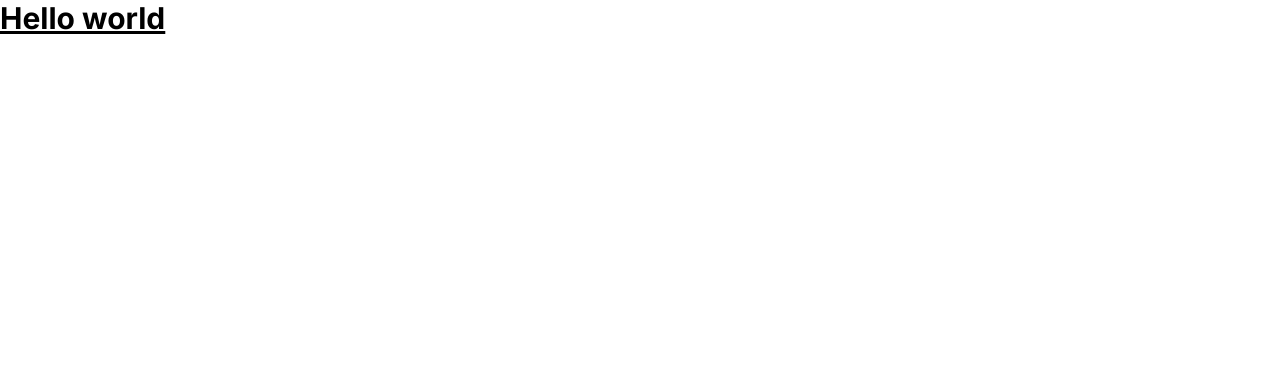
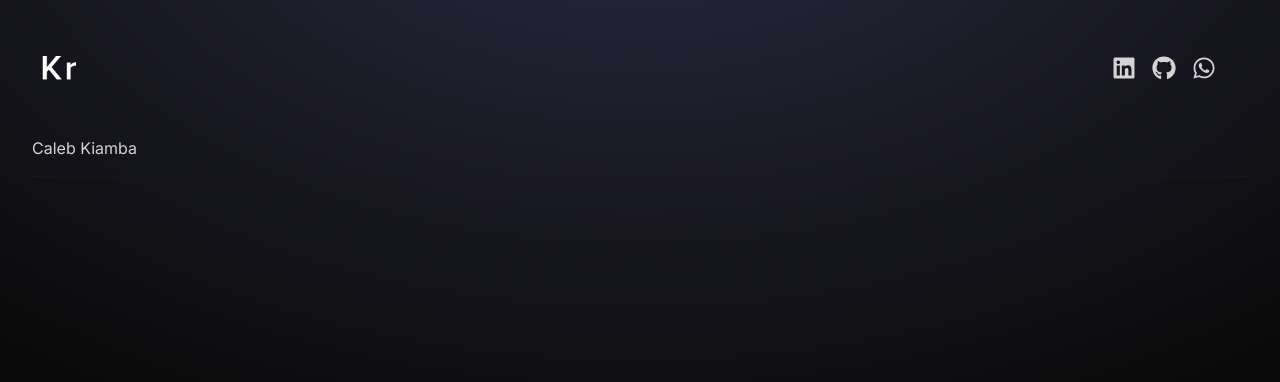
Before and after one commit to CodeWithJoshua18/Portfolio-v2, a React (Vite) app: page / in a window 1280 px wide. Shown: the top 382 px of the page. Built offline with nearby package versions, Linux system fonts and the light colour scheme.

Commit message:
added navbar and hero section

```diff
--- a/src/App.jsx
+++ b/src/App.jsx
@@ -1,13 +1,19 @@
-
+import Hero from "./components/Hero"
+import Navbar from "./components/Navbar"
 
 function App() {
 
   return (
-    <>
-      <h1 class="text-3xl font-bold underline">
-        Hello world
-      </h1>
-    </>
+    <div className="overflow-x-hidden text-neutral-300 antialiased selection:bg-cyan-300 selection:text-cyan-900">
+      <div className="fixed top-0 -z-10 h-full w-full ">
+         <div className="absolute top-0 z-[-2] h-screen w-screen bg-neutral-950 bg-[radial-gradient(ellipse_80%_80%_at_50%_-20%,rgba(120,119,198,0.3),rgba(255,255,255,0))]"></div>
+      </div>
+
+      <div className="container mx-auto px-8">
+        <Navbar />
+        <Hero />
+      </div>
+    </div>
   )
 }
 
--- /dev/null
+++ b/src/components/Hero.jsx
@@ -0,0 +1,15 @@
+function Hero() {
+
+    return(
+        <div className="border-b border-neutral-900 pb-4 lg:mb-35">
+            <div className="flex flex-wrap">
+                <div className="w-full lg:w-1/2">
+                    <div className="flex flex-col items-center lg:items-start">
+                        <h1>Caleb Kiamba</h1>
+                    </div>
+                </div>
+            </div>
+        </div>
+    )
+}
+export default Hero
--- a/src/components/Navbar.jsx
+++ b/src/components/Navbar.jsx
@@ -0,0 +1,22 @@
+import logo from '../assets/1.png';
+import { FaLinkedin} from 'react-icons/fa';
+import { FaGithub} from 'react-icons/fa';
+import { FaWhatsapp} from 'react-icons/fa';
+
+function Navbar() {
+
+    return(
+        <nav className="bmb-20 flex items-center justify-between py-6">
+            <div className="flex flex-shrink-0 items-center">
+                <img className='mx-2 w-10' src={logo} alt="logo" />
+            </div>
+            <div className='m-8 flex items-center justify-center gap-4 text-2xl'>
+                <FaLinkedin />
+                <FaGithub />
+                <FaWhatsapp />
+            </div>
+        </nav>
+    )
+}
+
+export default Navbar
```
